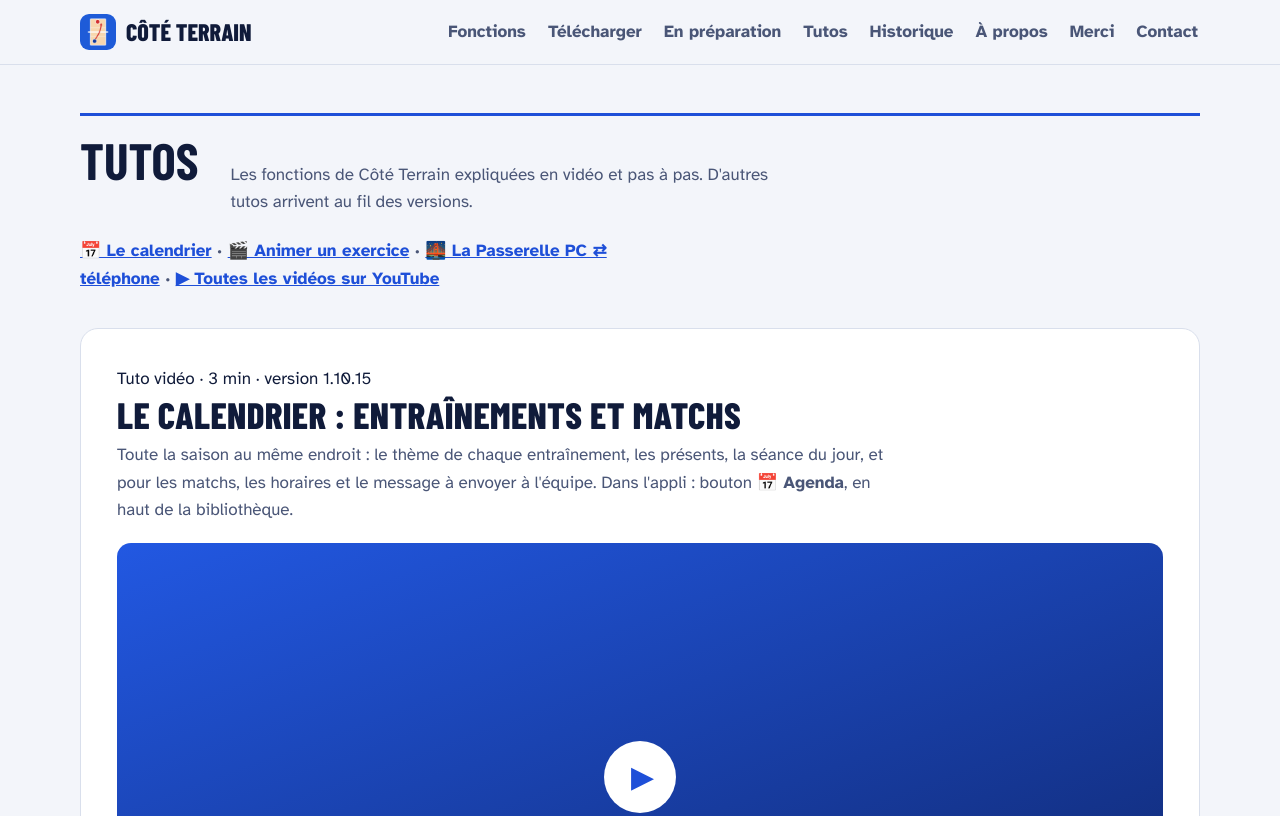
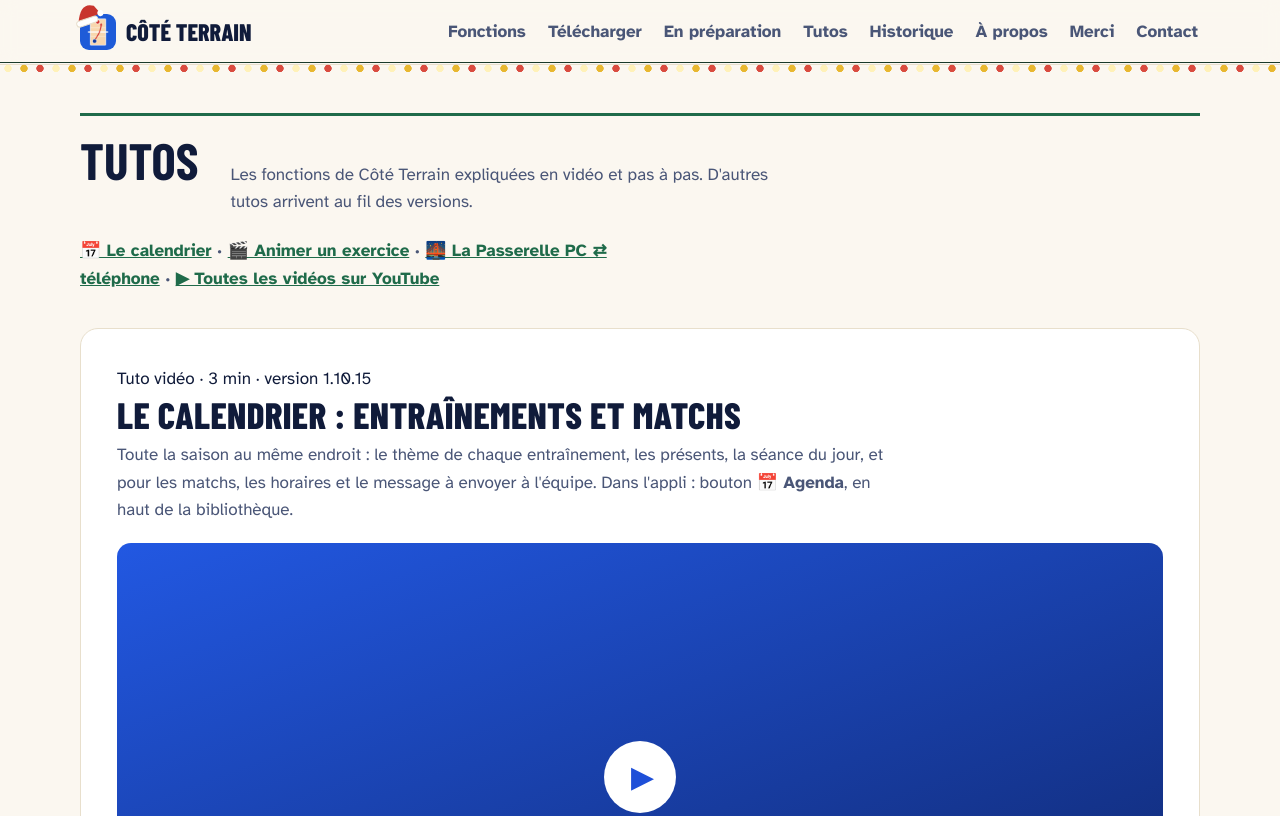
Before and after one commit to Airkocotier/cote-terrain, a plain HTML site: page tutos.html in a window 1280 px wide. Shown: the top 816 px of the page. Drawn offline with Linux system fonts and the light colour scheme.

Commit message:
Site : version de Noël et 1.10.16 (tutos.html)
Co-Authored-By: Claude Opus 5.5 <noreply@anthropic.com>
Claude-Session: https://claude.ai/code/session_01WxryrMxiXVRUEdbFcNAhy4

```diff
--- a/tutos.html
+++ b/tutos.html
@@ -6,7 +6,7 @@
   <title>Tutos · Côté Terrain</title>
   <meta name="description" content="Les tutos de Côté Terrain, en vidéo et pas à pas : animer un exercice (phases, déplacements, trajets du ballon) et passer ses fiches du PC au téléphone avec la Passerelle.">
   <link rel="icon" href="img/favicon.png">
-  <link rel="stylesheet" href="style.css?v=20261122a">
+  <link rel="stylesheet" href="style.css?v=20261126a">
 </head>
 <body>
 
@@ -250,5 +250,6 @@ document.querySelectorAll(".video[data-yt]").forEach(v => {
   });
 });
 </script>
+<script src="noel.js?v=20261126a" defer></script>
 </body>
 </html>
```
